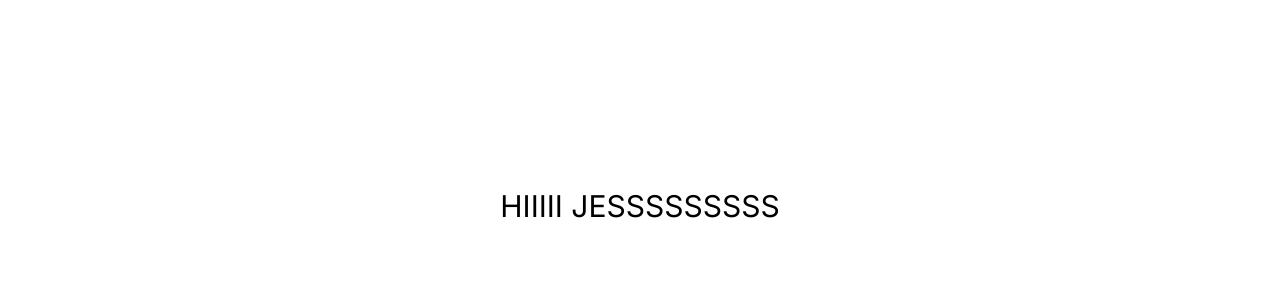
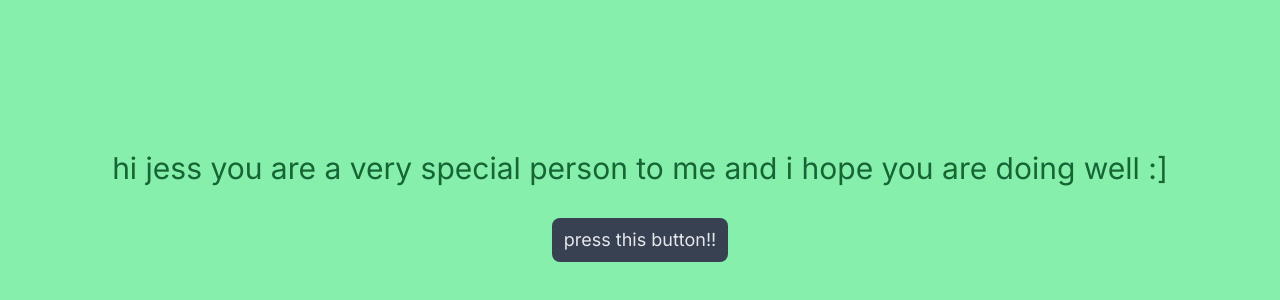
Before and after one commit to emanpecson/portfolio, a Next.js app: page / in a window 1280 px wide. Shown: the part 194-494 px from the top of the page. Built offline with nearby package versions, Linux system fonts and the light colour scheme.

Commit message:
refactor: :recycle: test page format

```diff
--- a/src/app/page.tsx
+++ b/src/app/page.tsx
@@ -1,5 +1,31 @@
+"use client";
+
+import { useState } from "react";
+
 export default function Home() {
+	const [toggle, setToggle] = useState(true);
+
 	return (
-		<div className="h-screen w-screen text-3xl justify-center place-items-center flex ">HIIIII JESSSSSSSSS</div>
+		<>
+			<div className="h-screen w-screen text-3xl justify-center place-items-center flex flex-col bg-green-300 text-green-800">
+				{toggle && (
+					<p>
+						hi jess you are a very special person to me and i hope you are doing
+						well {":]"}
+					</p>
+				)}
+				{!toggle && (
+					<p className="font-bold">
+						SIKE U SUCK ASSSSSS AT BOWLING GET GOOOOOOOOD
+					</p>
+				)}
+				<button
+					className="rounded-lg bg-gray-700 hover:bg-gray-800 text-gray-200 px-3 py-2 mt-8 text-lg"
+					onClick={() => setToggle(!toggle)}
+				>
+					press this button!!
+				</button>
+			</div>
+		</>
 	);
 }
```
